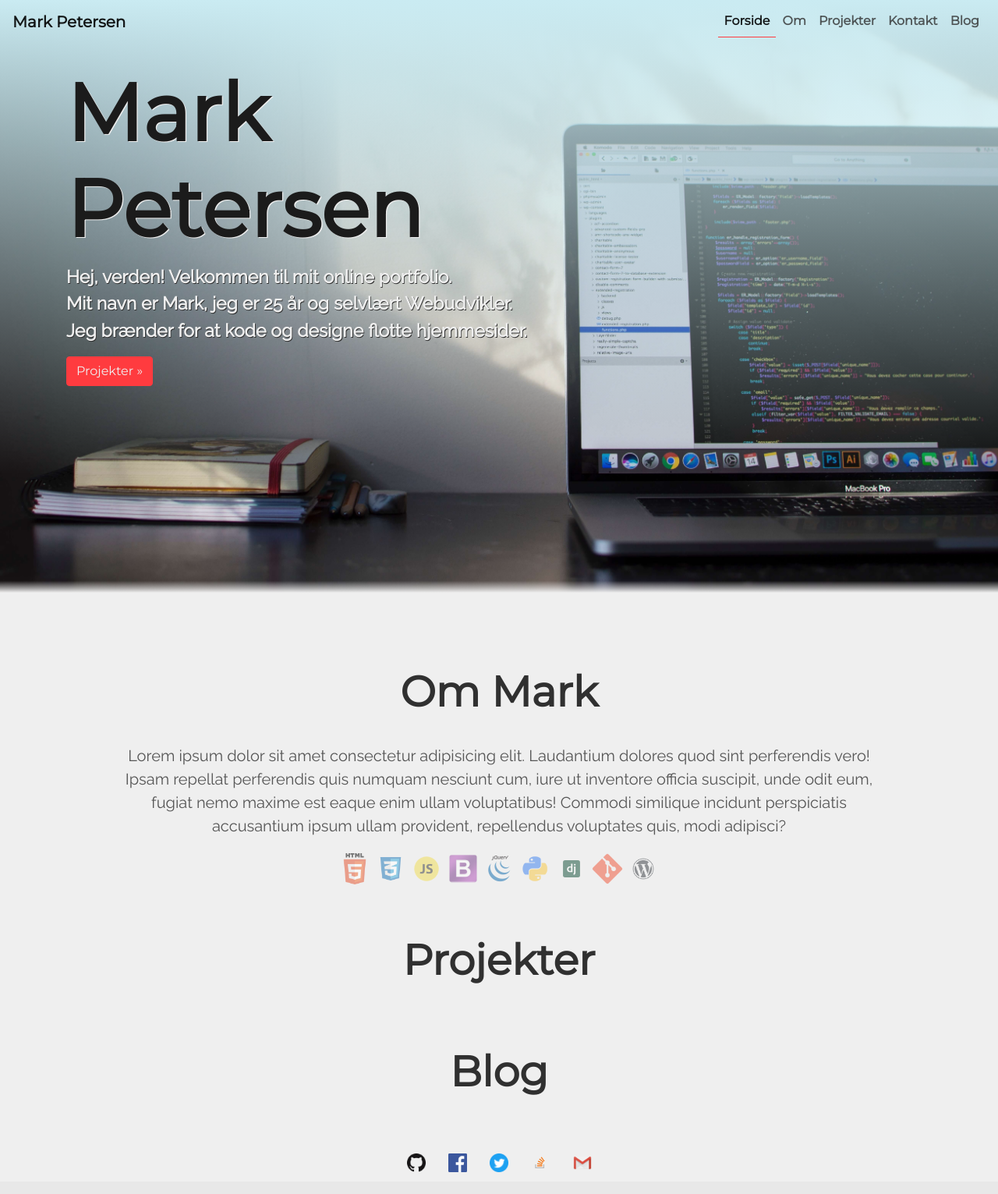
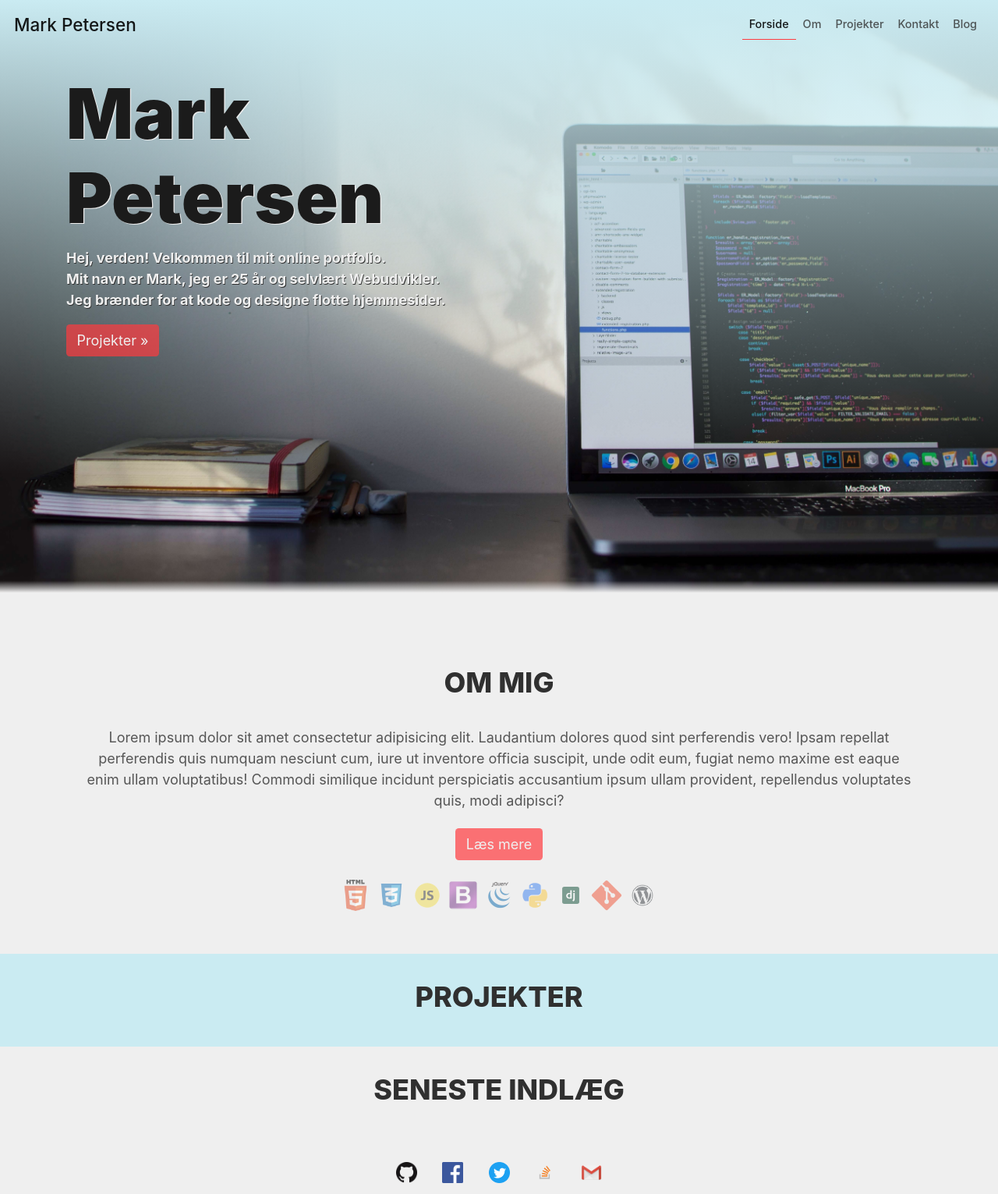
Before and after one commit to MarkP92/personal-portfolio, a Django app: page / in a window 1280 px wide. Shown: the whole page at 78% size. Before the commit the page ends 1503 px from the top, so only its background shows below. Run offline with Django 3.2, Linux system fonts and the light colour scheme; data that the repository does not hold is empty; some libraries are stand-ins or nearby versions.

Commit message:
style changes

```diff
--- a/MyPortfolio/views.py
+++ b/MyPortfolio/views.py
@@ -11,5 +11,5 @@
 
     def get_context_data(self, **kwargs):
         context = super(HomePage, self).get_context_data(**kwargs)
-        context.update({'post_list' : Post.objects.filter(published_at__lte=timezone.now()).order_by('-created_at')[:3], 'project_list' : Project.objects.order_by('-created_at')[:2], 'contact_form' : ContactForm})
+        context.update({'post_list' : Post.objects.filter(published_at__lte=timezone.now()).order_by('-created_at')[:3], 'project_list' : Project.objects.order_by('-created_at')[:3], 'contact_form' : ContactForm})
         return context
--- a/about/templates/about/about.html
+++ b/about/templates/about/about.html
@@ -1,6 +1,7 @@
 {% extends 'about/about_base.html' %}
 {% load static %}
 {% block content %}
+    <div class="container">
         <div class="row">
             <div class="col-lg-6 col-sm-12">
                 <h2>Mark Petersen</h2>
@@ -10,4 +11,5 @@
                 <!-- <img src="{% static 'img/about_image.jpeg' %}" alt="IMAGE NOT FOUND"> -->
             </div>
         </div>
+    </div>
 {% endblock %}
--- a/contact/templates/contact/send.html
+++ b/contact/templates/contact/send.html
@@ -1,4 +1,4 @@
 {% extends 'contact/contact_base.html' %}
 {% block content %}
-    <h1>Tak! Din mail er blevet afsendt.</h1>
+    <h1 class="display-3">Tak! Din mail er blevet afsendt.</h1>
 {% endblock %}
--- a/static/css/style.css
+++ b/static/css/style.css
@@ -1,16 +1,20 @@
 /* GLOBAL */
+html {
+    font-size: 18px;
+    overflow-x: hidden;
+}
+
 body {
-    font-family: 'Montserrat', 'Raleway', 'Anton', sans-serif;
-    font-size: 20px;
+    /* font-family: 'Montserrat', 'Raleway', 'Anton', sans-serif; */
     color: rgb(51, 51, 51);
     font-weight: 400;
     line-height: 1.5;
-    overflow-x: hidden;
     background-color: #efefef;
+    display: block;
 }
 
 body p {
-    font-family: 'Raleway', 'Anton', 'Montserrat', sans-serif;
+    /* font-family: 'Raleway', 'Anton', 'Montserrat', sans-serif; */
     color: #565656;
     line-height: 1.5;
     font-size: 1em;
@@ -19,14 +23,18 @@
 body a {
     color: #303030;
     line-height: 1.4;
-    font-weight: 600;
+    font-weight: 500;
     font-size: 1em;
 }
 
 h1,h2,h3,h4,h5,h6 {
     color: #303030;
     line-height: 1.4;
-    font-weight: 700;
+    font-weight: 600;
+}
+
+.container-fluid {
+    padding: 0px;
 }
 
 /* NAVBAR */
@@ -55,7 +63,7 @@
 
 .inside-jumbo h1 {
     margin-top: 20px;
-    font-size: 8vw;
+    font-size: 5em;
     font-weight: 1000;
     color: rgb(27, 27, 27);
     text-shadow: 1.3px 1.3px #efefef;
@@ -63,28 +71,27 @@
 
 .inside-jumbo p {
     color: #efefef;
-    font-size: 1.8vw;
+    font-size: 1em;
     font-weight: 700;
     text-shadow: 0.8px 0.8px #303030;
 }
 
 .btn {
-    background-color: #ff3b3f;
-    border: 0.1em solid #ff3b3f;
+    background-color: rgba(255, 59, 63, 0.7);
+    border: none;
     color: #efefef;
 }
 
 /* MAIN CONTENT */
 .main-content {
-    width: 100%;
-    margin: auto;
+    /* margin: auto; */
     margin-top: 60px;
     margin-bottom: 15px;
 }
 
 .main-content h2 {
-    font-weight: 1000;
-    font-size: 2.7em;
+    font-weight: 800;
+    /* font-size: 2.7em; */
 }
 
 .section {
@@ -93,18 +100,23 @@
 
 .section-header a {
     text-decoration: none;
+    font-weight: 1000;
+
 }
 
+/* ABOUT SECTION */
 .about-text {
     margin: auto;
     padding: 1.25rem;
 }
 
 /* PROJECT SECTION */
-.projects-section {
-    /* background: #caebf2; */
+#project-section {
+    background: #caebf2;
     width: 100%;
-    margin: auto;
+    padding-left: 0px;
+    padding-right: 0px;
+    height: 100%;
 }
 
 /* SKILL ICON LIST */
@@ -112,7 +124,7 @@
     list-style-type: none;
     font-size: 1.2em;
     margin: auto;
-    padding: 0px;
+    padding: 25px;
 }
 
 .skill-item {
@@ -153,13 +165,16 @@
 
 /* CARDS */
 .card {
-    padding: 1.25rem;
-    margin: auto;
-    margin-bottom: 1.25rem;
+    /* padding: 1.50rem; */
+    margin-bottom: 1rem;
 }
 
-.card-title {
-    font-size: 2em;
+/* .card-title {
+    font-size: 1.4em;
+} */
+
+.card-title a {
+    text-decoration: none;
 }
 
 /* SOCIAL LINKS */
--- a/templates/base.html
+++ b/templates/base.html
@@ -63,15 +63,13 @@
             </div>
         </nav>
     </header>
-
     {% block hero %}
     {% endblock %}
-
-    <div class="container main-content text-center">
-        <div class="col-xs-auto col-lg-auto">
+    <div class="container-fluid main-content text-center">
+        <!-- <div class="col"> -->
             {% block content %}
             {% endblock %}
-        </div>
+        <!-- </div> -->
     </div>
     <footer>
         <div class="container footer">
--- a/templates/index.html
+++ b/templates/index.html
@@ -15,16 +15,17 @@
 <!-- MAIN CONTENT -->
 {% block content %}
     <!-- ABOUT SECTION -->
-    <section class="about-section section">
+    <section class="section" id="about-section">
         <div class="container">
             <div class="row">
-                <div class="col">
-                    <h2 class="section-header"><a href="{% url 'about' %}">Om Mark</a></h2>
+                <div class="col-md-12">
+                    <h2 class="section-header">OM MIG</h2>
                     <p class="about-text">Lorem ipsum dolor sit amet consectetur adipisicing elit. Laudantium dolores quod sint perferendis vero! Ipsam repellat perferendis quis numquam nesciunt cum, iure ut inventore officia suscipit, unde odit eum, fugiat nemo maxime est eaque enim ullam voluptatibus! Commodi similique incidunt perspiciatis accusantium ipsum ullam provident, repellendus voluptates quis, modi adipisci?</p>
+                    <a href="{% url 'about' %}" class="btn btn-outline-dark">Læs mere</a>
                 </div>
             </div>
             <div class="row">
-                <div class="col">
+                <div class="col-md-12">
                     <ul class="skills">
                         <li class="skill-item"><img src="{% static 'img/html_icon.png' %}" alt="HTML5"/></li>
                         <li class="skill-item"><img src="{% static 'img/css_icon.png' %}" alt="CSS3"/></li>
@@ -41,17 +42,42 @@
         </div>
     </section>
     <!-- PROJECT SECTION -->
-    <section class="projects-section section">
+    <section class="section" id="project-section">
         <div class="container-fluid">
-            <h2 class="section-header"><a href="{% url 'project_list' %}">Projekter</a></h2>
+            <div class="container">
+                <h2 class="section-header">PROJEKTER</h2>
+                <div class="row">
+                    {% for project in project_list %}
+                        <div class="col-lg-4 col-sm-12">
+                            <div class="card project-card">
+                                <div class="card-body">
+                                    <h5 class="card-title"><a href="{% url 'project_detail' slug=project.slug %}">{{ project.title }}</a></h5>
+                                    <p class="card-text">{{ project.description|safe|truncatewords:10 }}</p>
+                                    <a href="{% url 'project_detail' slug=project.slug %}" class="btn btn-outline-dark">Se projekt</a>
+                                </div>
+                            </div>
+                        </div>
+                    {% endfor %}
+                </div>
+            </div>
+        </div>
+    </section>
+    <!-- BLOG SECTION -->
+    <section class="section" id="blog-section">
+        <div class="container">
+            <h2 class="section-header">SENESTE INDLÆG</h2>
             <div class="row">
-                {% for project in project_list %}
-                    <div class="col-lg-4 col-sm-12">
-                        <div class="card project-card">
+                {% for post in post_list %}
+                    <div class="col-md-4 col-sm-12">
+                        <div class="card blog-card">
+                            {% if post.image %}
+                                <img class="card-img-top" src="{{ post.image.url }}" alt="Blog Featured Image">
+                            {% endif %}
                             <div class="card-body">
-                                <h5 class="card-title"><a href="{% url 'project_detail' slug=project.slug %}">{{ project.title }}</a></h5>
-                                <p class="card-text">{{ project.description|safe }}</p>
-                                <a href="{% url 'project_detail' slug=project.slug %}" class="btn btn-primary">Se projekt</a>
+                                <h5 class="card-title"><a href="{% url 'post_detail' slug=post.slug %}">{{ post.title }}</a></h5>
+                                <p class="card-text">{{ post.created_at }}
+                                {{ post.text|safe|truncatewords:10 }}</p>
+                                <a href="{% url 'post_detail' slug=post.slug %}" class="btn btn-outline-dark">Læs mere</a>
                             </div>
                         </div>
                     </div>
@@ -59,27 +85,5 @@
             </div>
         </div>
     </section>
-    <!-- BLOG SECTION -->
-    <section class="blog-section section">
-        <div class="container">
-            <h2 class="section-header"><a href="{% url 'post_list' %}">Blog</a></h2>
-            <div class="row">
-                <div class="col">
-                {% for post in post_list %}
-                    <div class="card blog-card">
-                        {% if post.image %}
-                            <img class="card-img-top" src="{{ post.image.url }}" alt="Blog Featured Image">
-                        {% endif %}
-                        <div class="card-body">
-                            <h5 class="card-title"><a href="{% url 'post_detail' slug=post.slug %}">{{ post.title }}</a></h5>
-                            <p class="card-text">{{ post.author }}<br>
-                            {{ post.created_at }}</p>
-                        </div>
-                    </div>
-                {% endfor %}
-                </div>
-            </div>
-        </div>
-    </section>
 {% endblock %}
 <!-- END CONTENT -->
```
Also changed, not shown: blog/templates/blog/post_detail.html (+11 -8 lines), blog/templates/blog/post_list.html (+14 -2 lines), contact/templates/contact/contact.html (+10 -2 lines), project/templates/project/project_detail.html (+7 -0 lines), project/templates/project/project_list.html (+9 -2 lines). Lines whose indentation alone changed are shown as unchanged.
